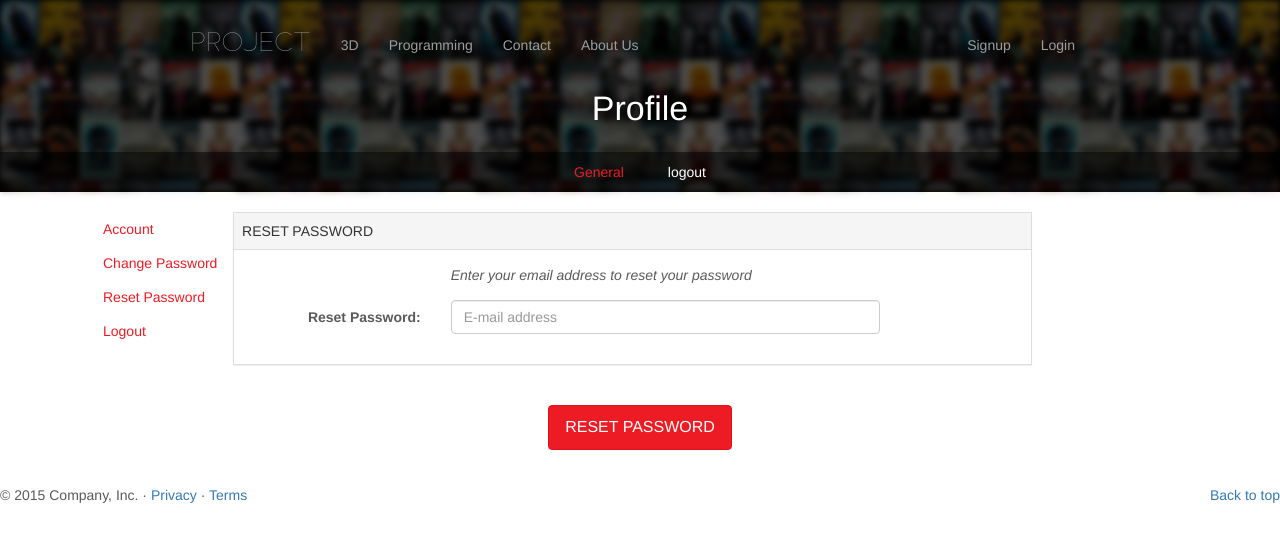
After one commit to sunnry/iteamstudio, a Django app: page /accounts/profile/resetpassword/ in a window 1280 px wide. The commit adds this page. Shown: the top 542 px of the page. Run offline with Django 3.2, Linux system fonts and the light colour scheme; some libraries are stand-ins or nearby versions.

Commit message:
add password reset and password reset done template and views

```diff
--- a/profiling/urls.py
+++ b/profiling/urls.py
@@ -5,4 +5,6 @@
 urlpatterns = [
         url(r'^$',views.profiling,name="user_profile"),
         url(r'^changepassword/$',views.changepassword,name="user_changepassword"),
+        url(r'^resetpassword/$',views.resetpassword,name="user_resetpassword"),
+        url(r'^resetpassword_done/$',views.resetpassword_done,name="user_resetpassword_done"),
 ]
--- a/profiling/views.py
+++ b/profiling/views.py
@@ -5,7 +5,7 @@
 from django.utils.decorators import method_decorator
 from django.contrib.auth.decorators import login_required
 from django.core.urlresolvers import reverse,reverse_lazy
-from allauth.account.views import PasswordChangeView
+from allauth.account.views import PasswordChangeView,PasswordResetView,PasswordResetDoneView
 
 class ProfileView(TemplateView):
     template_name = 'accounts/profile.html'
@@ -49,3 +49,27 @@
         return ret
 
 changepassword = CustomerPasswordChangeView.as_view()
+
+
+class CustomerPasswordResetView(PasswordResetView):
+    template_name = 'accounts/profile.html'
+    success_url = reverse_lazy('profiling:user_resetpassword_done')
+
+    def get_context_data(self,**kwargs):
+        ret = super(CustomerPasswordResetView,self).get_context_data(**kwargs)
+        ret.update({'tab':'resetpassword'})
+        return ret
+
+
+resetpassword = CustomerPasswordResetView.as_view()
+
+
+class CustomerPasswordResetDoneView(PasswordResetDoneView):
+    template_name = 'accounts/profile.html'
+
+    def get_context_data(self,**kwargs):
+        ret = super(CustomerPasswordResetDoneView,self).get_context_data(**kwargs)
+        ret.update({'tab':'resetpassword_done'})
+        return ret
+
+resetpassword_done = CustomerPasswordResetDoneView.as_view()
--- a/templates/accounts/main-setting.html
+++ b/templates/accounts/main-setting.html
@@ -7,6 +7,9 @@
 		{% endifequal %}
 		{% ifequal tab "changepassword" %}
 		   <form class="simple_form form-horizontal" role="form" novalidate="novalidate" enctype="multipart/form-data" action="{% url 'profiling:user_changepassword' %}" accept-charset="UTF-8" method="post">
+		{% endifequal %}
+		{% ifequal tab "resetpassword" %}
+		   <form class="simple_form form-horizontal" role="form" novalidate="novalidate" enctype="multipart/form-data" action="{% url 'profiling:user_resetpassword' %}" accept-charset="UTF-8" method="post">
 		{% endifequal %}
 		{% ifequal tab "logout" %}
 		   <form class="simple_form form-horizontal" role="form"  action="{% url 'account_logout' %}" accept-charset="UTF-8" method="post">
@@ -29,6 +32,9 @@
 							<a class="btn btn-link" href="{% url 'profiling:user_profile' %}?tab=changepassword">Change Password</a>
 						</div>
 						<div>
+							<a class="btn btn-link" href="{% url 'profiling:user_profile' %}?tab=resetpassword">Reset Password</a>
+						</div>
+						<div>
 							<a class="btn btn-link" href="{% url 'profiling:user_profile' %}?tab=logout">Logout</a>
 						</div>
 					</div>
@@ -40,6 +46,12 @@
 					{% endifequal %}
 					{% ifequal tab  "changepassword" %}
 						{% include 'accounts/panel_changepassword.html' %}
+					{% endifequal %}
+					{% ifequal tab  "resetpassword" %}
+						{% include 'accounts/panel_resetpassword.html' %}
+					{% endifequal %}
+					{% ifequal tab "resetpassword_done" %}
+						{% include 'accounts/panel_resetpassword_done.html' %}
 					{% endifequal %}
 				{% else %}
 					{% include 'accounts/panel_account.html' %}
@@ -53,6 +65,9 @@
 				     {% endifequal %}
 				     {% ifequal tab "changepassword" %}
 					<input type="submit" name="commit" value="Change Password" class="btn btn btn-primary">
+				     {% endifequal %}
+				     {% ifequal tab "resetpassword" %}
+					<input type="submit" name="commit" value="Reset Password" class="btn btn btn-primary">
 				     {% endifequal %}
 				     {% ifequal tab "logout" %}
 					<input type="submit" name="commit" value="Logout" class="btn btn btn-primary">
--- /dev/null
+++ b/templates/accounts/panel_resetpassword.html
@@ -0,0 +1,32 @@
+				<div class="panel panel-default" id="password">
+					<div class="panel-heading">Reset Password</div>
+				<div class="panel-body">
+					<div class="form-group">
+						<div class="col-sm-7 col-sm-offset-3">
+						    {% if messages %}
+							{% for message in messages %}
+							  <em>{{message}}</em>
+							{% endfor %}
+						    {% else %}
+							{% if errors %}
+								{% for error in errors %}
+									<em>{{error}}</em>
+								{% endfor %}
+							{% else %}
+								<em>Enter your email address to reset your password</em>
+							{% endif %}
+						    {% endif %}
+						</div>
+					</div>
+					<div class="form-group">
+						<label class="col-sm-3 control-label">Reset Password:</label>
+						<div class="col-sm-7">
+							<div class="control-group password optional user_password_confirmation">
+								<div class="controls">
+									<input class="password optional form-control" type="email" name="email" id="id_email" placeholder = "E-mail address">
+								</div>
+							</div>
+						</div>
+					</div>
+				</div>
+			</div>
--- /dev/null
+++ b/templates/accounts/panel_resetpassword_done.html
@@ -0,0 +1 @@
+<p>we have sent you a email to you for your reset your password, if you do not receive, pls contact us!</p>
--- a/templates/signin/signin_form.html
+++ b/templates/signin/signin_form.html
@@ -103,7 +103,7 @@
            </div>
     </form>
     {% if form.non_field_errors %}
-        <div class="bottom-wrapper"><a href="{% url 'account_reset_password' %}">Forgot password ?<span class="trakt-icon-arrow-right"></span></a>
+        <div class="bottom-wrapper"><a href="{% url 'profiling:user_resetpassword' %}">Forgot password ?<span class="trakt-icon-arrow-right"></span></a>
 	</div>
     {% else %}
     <div class="bottom-wrapper">Not a member? <a href="{% url 'register:register' %}">Signup now <span class="trakt-icon-arrow-right"></span></a>
```
